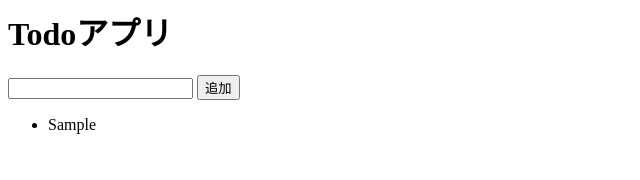
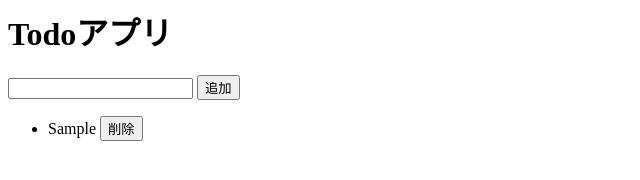
Before and after one commit to yoshitaku-jp/sandbox-Vue-Todo, a plain HTML site: page index.html in a window 1280 px wide. Both pictures are taken after typing "Sample" into the empty fields and a click on the button "追加". Shown: the whole page, without its empty margins (0-640 px from the left). Drawn offline with nearby package versions, Linux system fonts and the light colour scheme.

Commit message:
削除するところまで

```diff
--- a/index.html
+++ b/index.html
@@ -6,7 +6,10 @@
   </form>
 
   <ul>
-    <li v-for="todo in todos">{{todo.item}}</li>
+    <li v-for="(todo,index) in todos">
+      <span>{{todo.item}}</span>
+      <button v-on:click="deleteItem(index)">削除</button>
+    </li>
   </ul>
 </div>
 
--- a/index.js
+++ b/index.js
@@ -14,5 +14,8 @@ var app = new Vue({
 
       this.newItem = "";
     },
+    deleteItem: function (index) {
+      this.todos.splice(index, 1);
+    },
   },
 });
```
